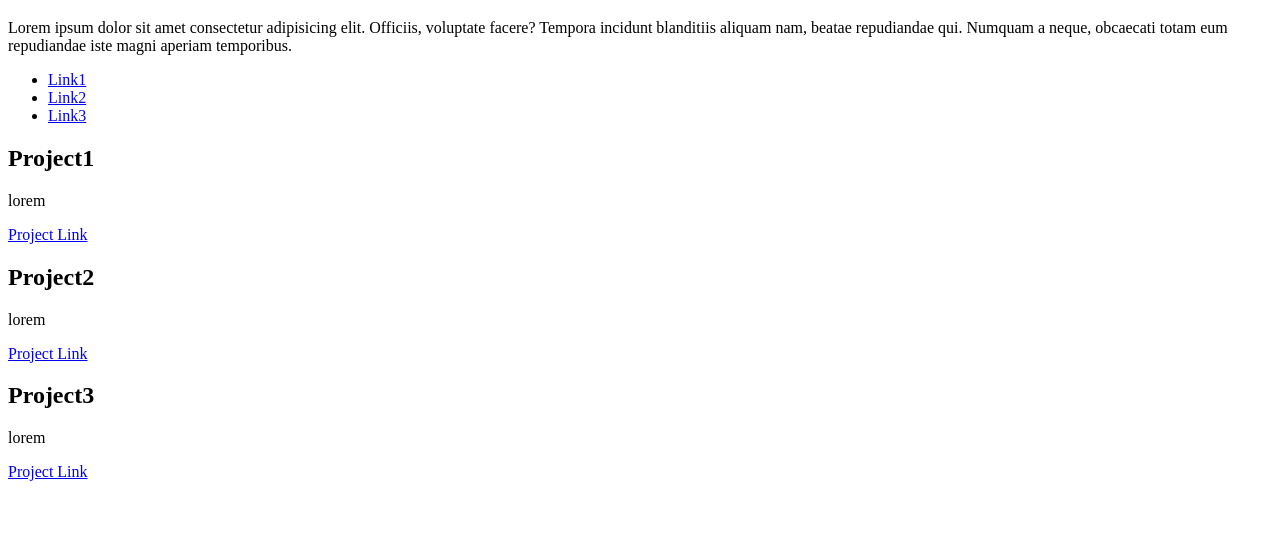
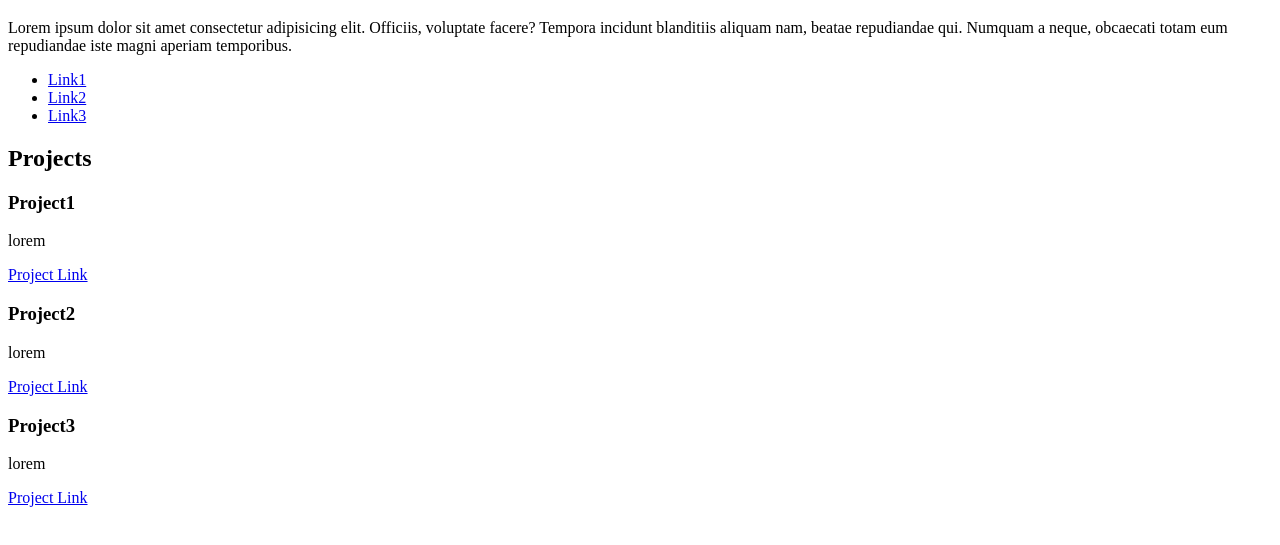
Before and after one commit to tjstalcup/git-and-github-nov-01-2018, a plain HTML site: page index.html in a window 1280 px wide. Shown: the part 61-606 px from the top of the page. Drawn offline with Linux system fonts and the light colour scheme.

Commit message:
Added semantics around projects

```diff
--- a/index.html
+++ b/index.html
@@ -20,21 +20,24 @@
     </ul>
   </nav>
 
+  <section class="projects">
+    <h2>Projects</h2>
     <div class="project">
-    <h2>Project1</h2>
+      <h3>Project1</h3>
       <p>lorem</p>
       <a href="#">Project Link</a>
     </div>
     <div class="project">
-    <h2>Project2</h2>
+      <h3>Project2</h3>
       <p>lorem</p>
       <a href="#">Project Link</a>
     </div>
     <div class="project">
-    <h2>Project3</h2>
+      <h3>Project3</h3>
       <p>lorem</p>
       <a href="#">Project Link</a>
     </div>
+  </section>
 
 </body>
 </html>
```
Lines whose indentation alone changed are shown as unchanged.
